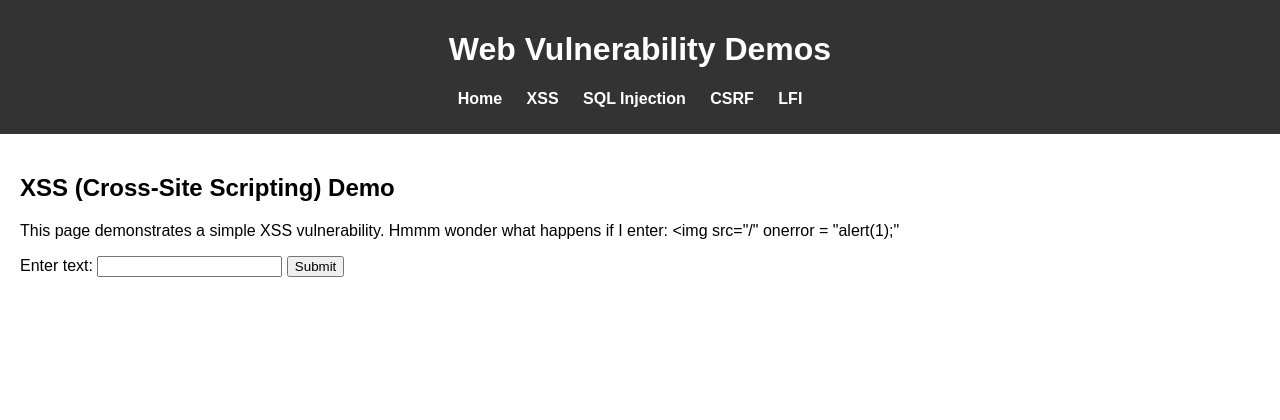
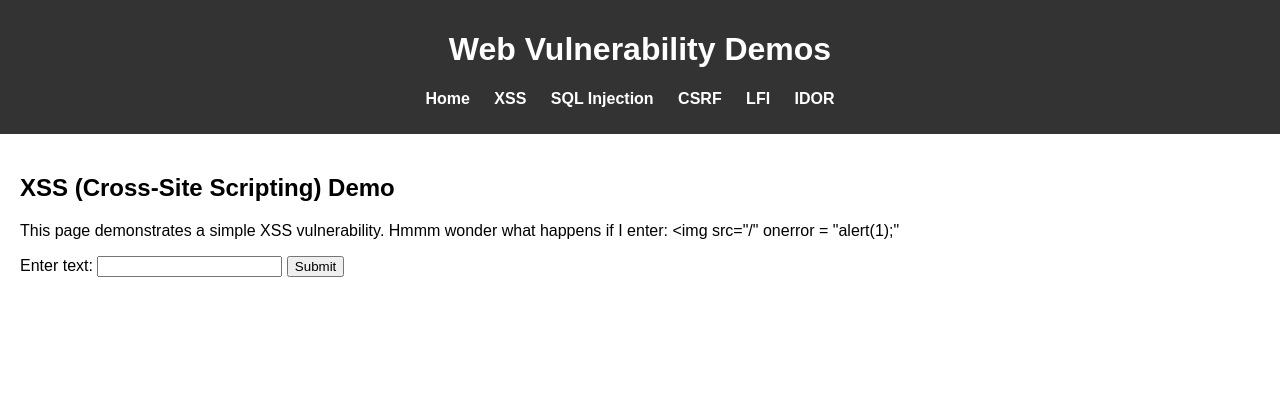
Before and after one commit to TopiMax2/ESILV-A4-CYBR-LNDSCP-Web-Attacks, a PHP site: page /XSS/xss.html in a window 1280 px wide. Shown: the top 420 px of the page. Run offline with PHP 8.4, Linux system fonts and the light colour scheme.

Commit message:
add IDOR files

```diff
--- a/LFI/LFI.php
+++ b/LFI/LFI.php
@@ -17,6 +17,7 @@
                 <li><a href="../SQLI/SQLI.html">SQL Injection</a></li>
                 <li><a href="../CSRF/csrf.html">CSRF</a></li>
                 <li><a href="LFI.php">LFI</a></li>
+                <li><a href="../IDOR/IDOR.html">IDOR</a></li>
                 <!-- Add more links for other vulnerabilities -->
             </ul>
         </nav>
--- a/SQLI/SQLI.html
+++ b/SQLI/SQLI.html
@@ -17,6 +17,7 @@
                 <li><a href="SQLI.html">SQL Injection</a></li>
                 <li><a href="../CSRF/csrf.html">CSRF</a></li>
                 <li><a href="../LFI/LFI.php">LFI</a></li>
+                <li><a href="../IDOR/IDOR.html">IDOR</a></li>
                 <!-- Add more links for other vulnerabilities -->
             </ul>
         </nav>
--- a/SQLI/adminpage.html
+++ b/SQLI/adminpage.html
@@ -18,6 +18,7 @@
                 <li><a href="SQLI.html">SQL Injection</a></li>
                 <li><a href="../CSRF/csrf.html">CSRF</a></li>
                 <li><a href="../LFI/LFI.php">LFI</a></li>
+                <li><a href="../IDOR/IDOR.html">IDOR</a></li>
                 <!-- Add more links for other vulnerabilities -->
             </ul>
         </nav>
--- a/XSS/XSS.html
+++ b/XSS/XSS.html
@@ -17,6 +17,7 @@
                 <li><a href="../SQLI/SQLI.html">SQL Injection</a></li>
                 <li><a href="csrf.html">CSRF</a></li>
                 <li><a href="../LFI/LFI.php">LFI</a></li>
+                <li><a href="../IDOR/IDOR.html">IDOR</a></li>
                 <!-- Add more links for other vulnerabilities -->
             </ul>
         </nav>
--- a/index.html
+++ b/index.html
@@ -16,6 +16,7 @@
                 <li><a href="SQLI/SQLI.html">SQL Injection</a></li>
                 <li><a href="CSRF/csrf.html">CSRF</a></li>
                 <li><a href="LFI/LFI.php">LFI</a></li>
+                <li><a href="IDOR/IDOR.html">IDOR</a></li>
                 <!-- Add more links for other vulnerabilities -->
             </ul>
         </nav>
```
Also changed, not shown: IDOR/IDOR.html (added).
